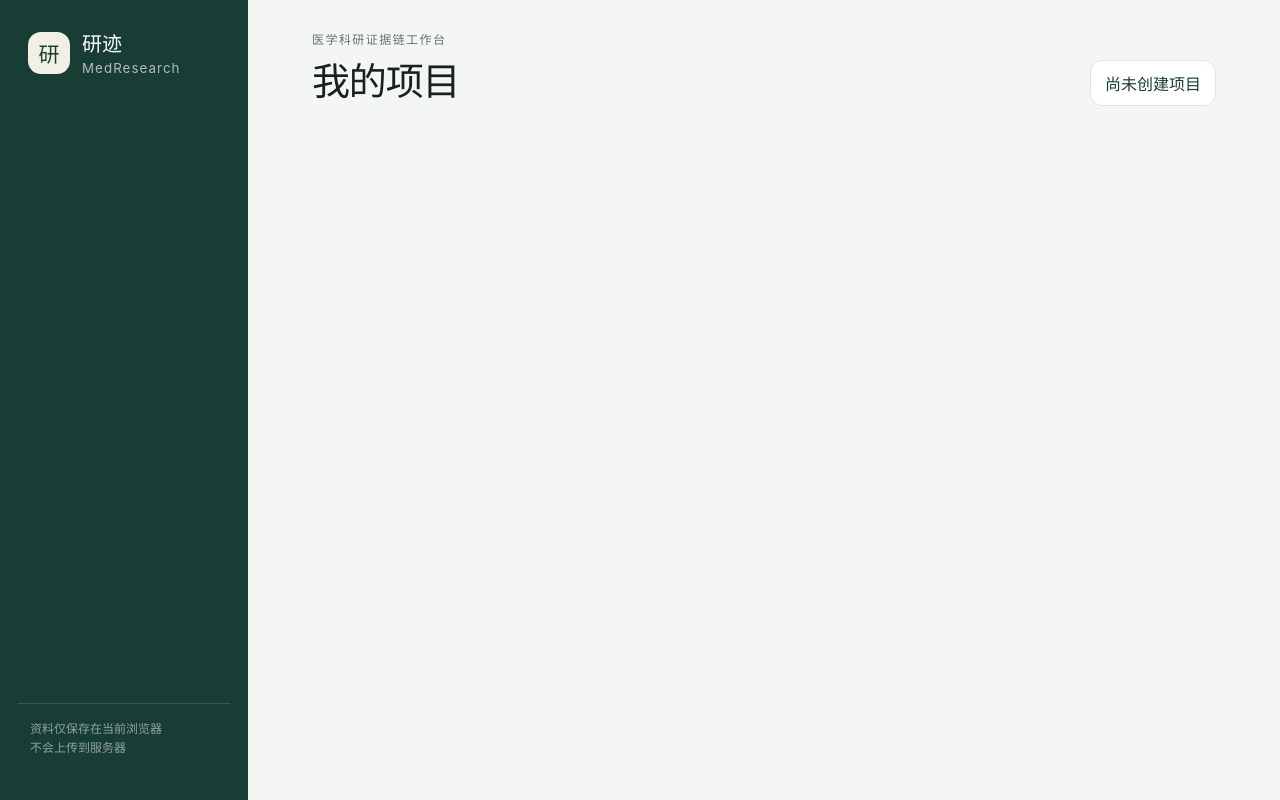
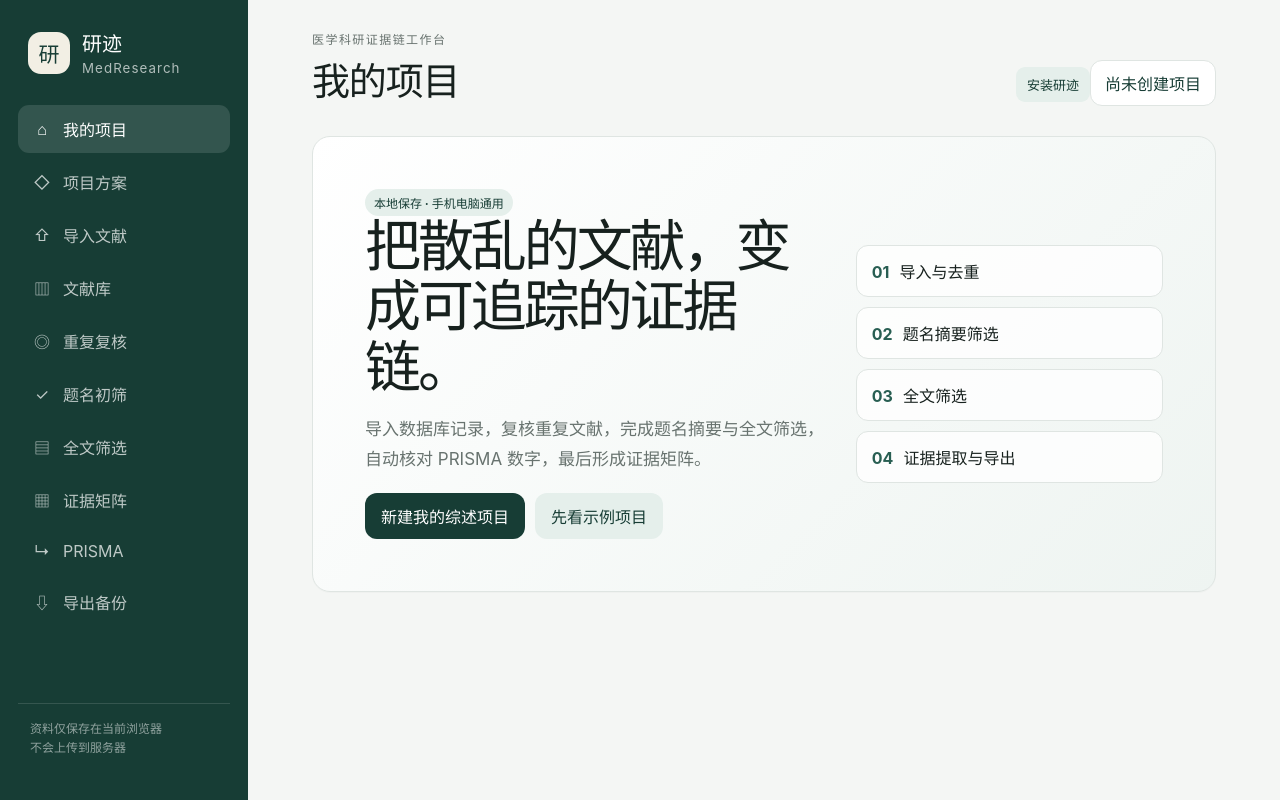
Before and after one commit to chenyizhang1370542354-creator/chenyizhang1370542354-creator.github.io, a plain HTML site: page index.html in a window 1280 px wide. Drawn offline with Linux system fonts and the light colour scheme.

Commit message:
升级 V1.1：更新 index.html

```diff
--- a/index.html
+++ b/index.html
@@ -4,9 +4,13 @@
   <meta charset="utf-8">
   <meta name="viewport" content="width=device-width,initial-scale=1,viewport-fit=cover">
   <meta name="theme-color" content="#173d35">
+  <meta name="mobile-web-app-capable" content="yes">
+  <meta name="apple-mobile-web-app-capable" content="yes">
+  <meta name="apple-mobile-web-app-status-bar-style" content="default">
   <meta name="description" content="研迹 MedResearch：医学系统综述文献筛选与证据管理工作台">
   <link rel="manifest" href="manifest.webmanifest">
   <link rel="icon" href="icon.svg" type="image/svg+xml">
+  <link rel="apple-touch-icon" href="apple-touch-icon.png">
   <link rel="stylesheet" href="styles.css">
   <title>研迹 MedResearch</title>
 </head>
@@ -20,7 +24,7 @@
     <main class="main-area">
       <header class="topbar">
         <div><p class="eyebrow">医学科研证据链工作台</p><h1 id="pageTitle">我的项目</h1></div>
-        <button id="projectSwitcher" class="project-switcher" type="button">尚未创建项目</button>
+        <div class="top-actions"><button id="installButton" class="btn secondary small" type="button" hidden>安装研迹</button><button id="projectSwitcher" class="project-switcher" type="button">尚未创建项目</button></div>
       </header>
       <section id="app" class="content" aria-live="polite"></section>
     </main>
```
